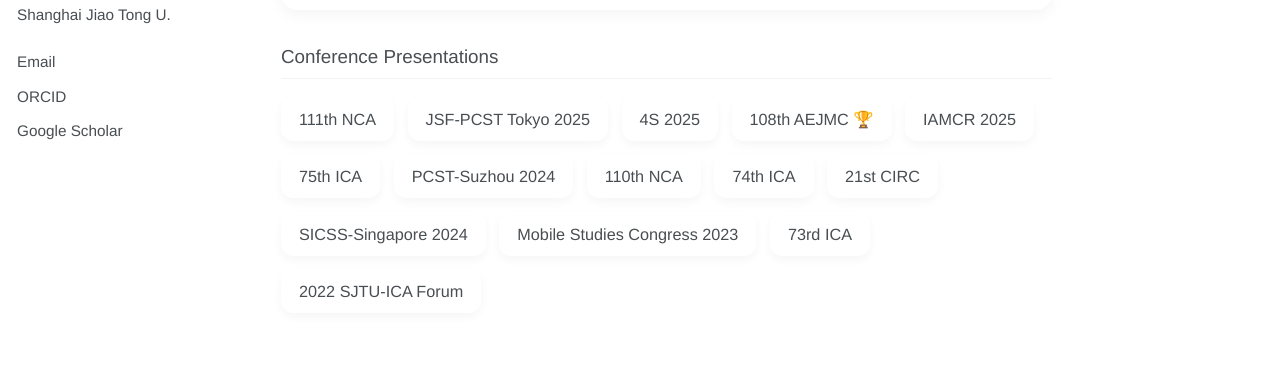
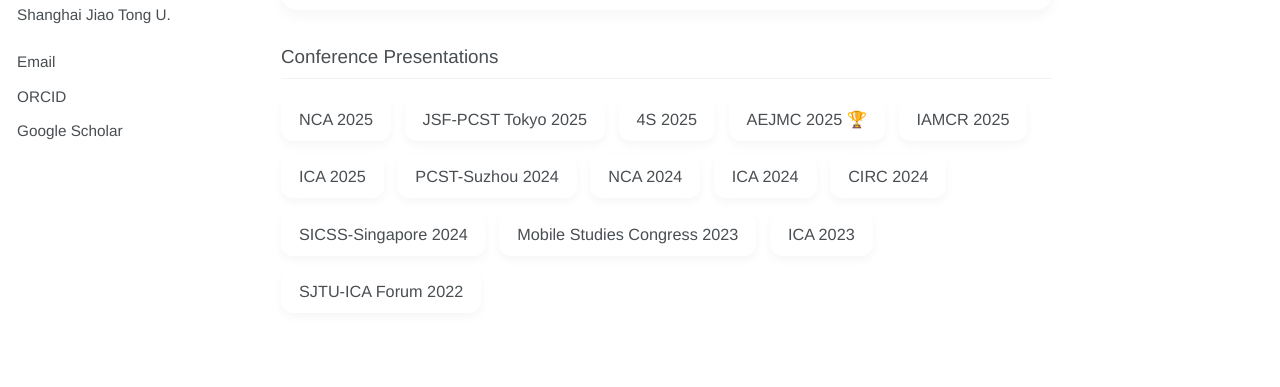
Before and after one commit to jianfenglan/jianfenglan.github.io, a Jekyll site: the page built from academia.md, in a window 1280 px wide and 900 px high, scrolled down 744 px. Shown: the part 300-687 px from the top of the window. Built offline with Jekyll 4.4.1, drawn with Linux system fonts in a browser that asks for light colours.

Commit message:
Update academia.md

```diff
--- a/academia.md
+++ b/academia.md
@@ -164,18 +164,18 @@
 
 <h2>Conference Presentations</h2>
 <div class="conference-grid">
-    <div class="conference-card">111th NCA</div>
+    <div class="conference-card">NCA 2025</div>
     <div class="conference-card">JSF-PCST Tokyo 2025</div>
     <div class="conference-card">4S 2025</div>
-    <div class="conference-card">108th AEJMC 🏆</div>
+    <div class="conference-card">AEJMC 2025 🏆</div>
     <div class="conference-card">IAMCR 2025</div>
-    <div class="conference-card">75th ICA</div>
+    <div class="conference-card">ICA 2025</div>
     <div class="conference-card">PCST-Suzhou 2024</div>
-    <div class="conference-card">110th NCA</div>
-    <div class="conference-card">74th ICA</div>
-    <div class="conference-card">21st CIRC</div>
+    <div class="conference-card">NCA 2024</div>
+    <div class="conference-card">ICA 2024</div>
+    <div class="conference-card">CIRC 2024</div>
     <div class="conference-card">SICSS-Singapore 2024</div>
     <div class="conference-card">Mobile Studies Congress 2023</div>
-    <div class="conference-card">73rd ICA</div>
-    <div class="conference-card">2022 SJTU-ICA Forum</div>
+    <div class="conference-card">ICA 2023</div>
+    <div class="conference-card">SJTU-ICA Forum 2022</div>
 </div>
```
